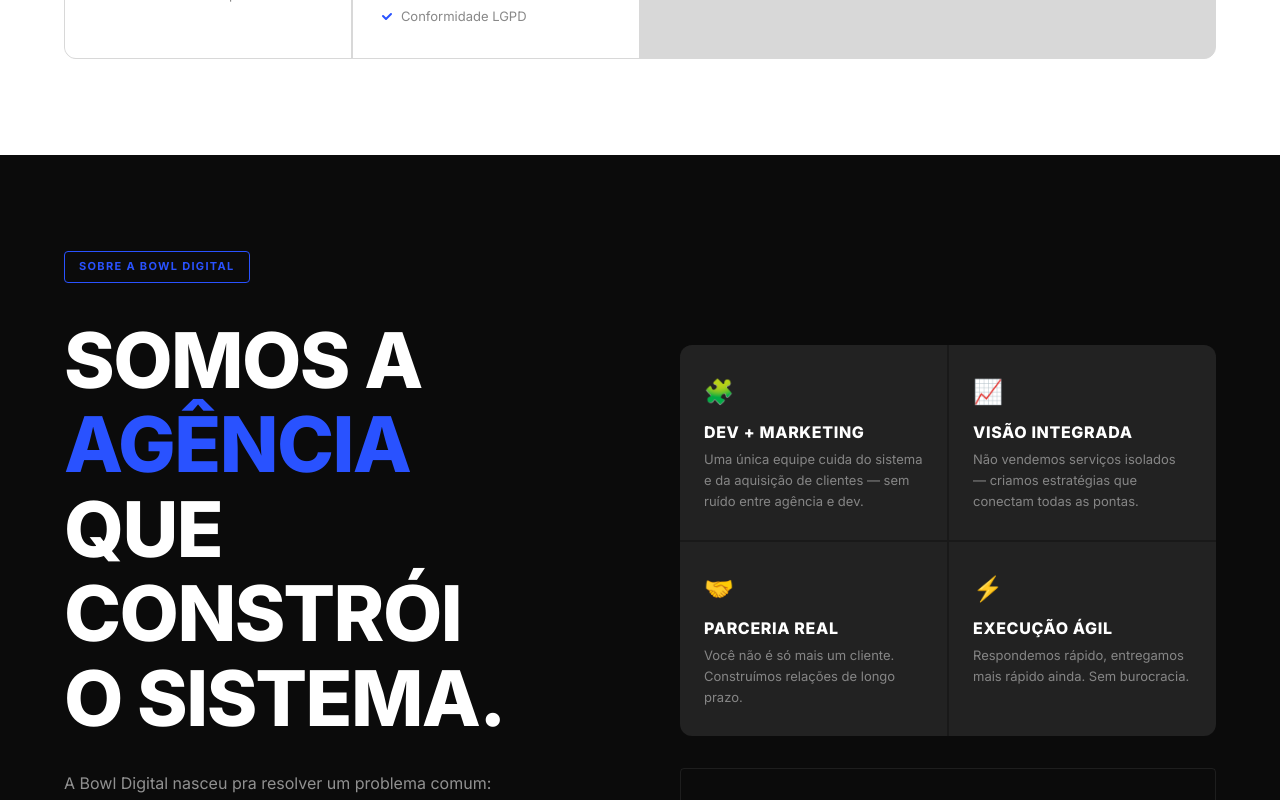
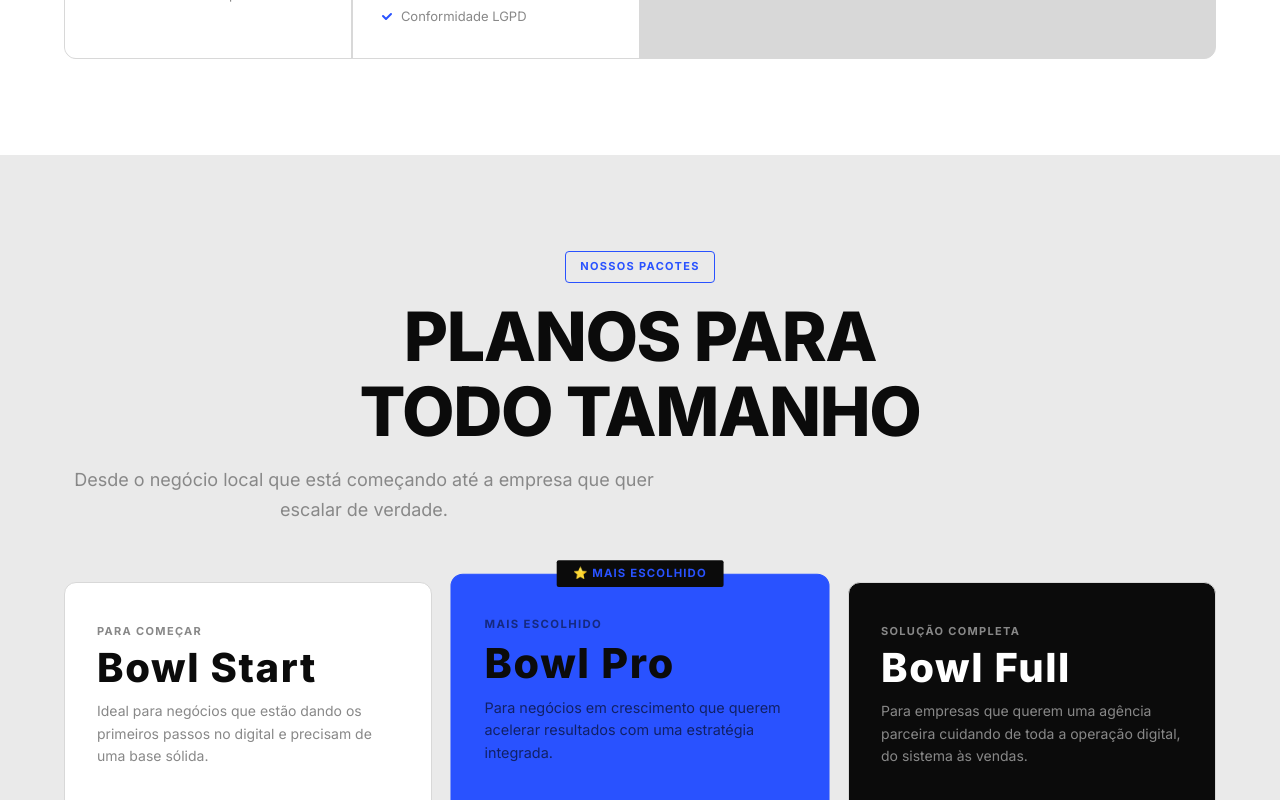
Before and after one commit to comunidadevencedores-lgtm/flip-agency, a Next.js app: page / in a window 1280 px wide. Shown: the part 2000-2800 px from the top of the page. Built offline with nearby package versions, Linux system fonts and the light colour scheme.

Commit message:
Update page.tsx

```diff
--- a/src/app/page.tsx
+++ b/src/app/page.tsx
@@ -4,7 +4,6 @@
 import Hero from '@/components/sections/Hero';
 import Ticker from '@/components/ui/Ticker';
 import Services from '@/components/sections/Services';
-import About from '@/components/sections/About';
 import Packages from '@/components/sections/Packages';
 import CtaBanner from '@/components/sections/CtaBanner';
 import WhatsAppFloat from '@/components/ui/WhatsAppFloat';
@@ -23,7 +22,6 @@
         <Hero />
         <Ticker />
         <Services />
-        <About />
         <Packages />
         <CtaBanner />
       </main>
```
